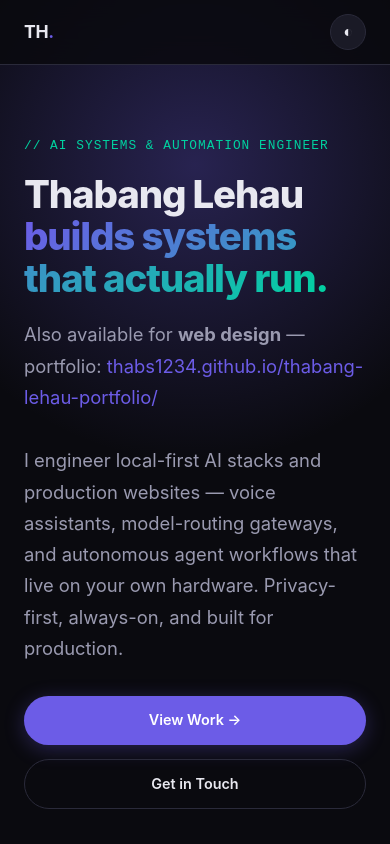
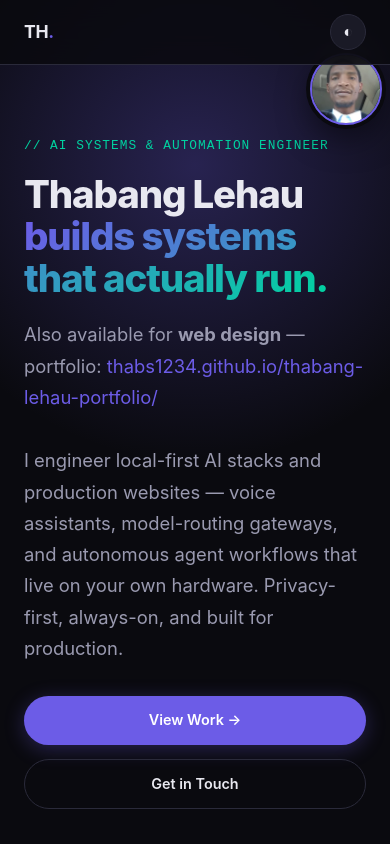
Before and after one commit to thabs1234/thabang-lehau-portfolio, a plain HTML site: page index.html in a window 390 px wide. Shown: the top 844 px of the page. Drawn offline with Linux system fonts and the light colour scheme.

Commit message:
Add profile photo (avatar.jpg) to hero section
- Circular avatar floated top-right of hero
- 300x278 JPEG, 12.8KB, object-fit cover
- Hover scale + glow effect, responsive on mobile
- Alt text: Thabang Lehau — AI Systems & Automation Engineer

```diff
--- a/index.html
+++ b/index.html
@@ -129,6 +129,34 @@
       z-index: 0;
     }
 
+    .hero-avatar {
+      position: absolute;
+      top: -24px;
+      right: clamp(8px, 4vw, 48px);
+      width: clamp(72px, 14vw, 130px);
+      height: clamp(72px, 14vw, 130px);
+      border-radius: 50%;
+      object-fit: cover;
+      border: 3px solid var(--accent);
+      box-shadow: 0 0 0 4px var(--bg), 0 12px 32px rgba(0, 0, 0, 0.5);
+      z-index: 2;
+      transition: transform 0.3s ease, box-shadow 0.3s ease;
+      pointer-events: none;
+    }
+    .hero-avatar:hover {
+      transform: scale(1.04);
+      box-shadow: 0 0 0 4px var(--bg), 0 16px 40px var(--accent-glow);
+    }
+    @media (max-width: 640px) {
+      .hero-avatar {
+        top: -12px;
+        right: 8px;
+        width: 72px;
+        height: 72px;
+        border-width: 2px;
+      }
+    }
+
     .hero-content { position: relative; z-index: 1; }
 
     .hero-label {
@@ -1368,6 +1396,7 @@
 
   <!-- HERO -->
   <header class="hero">
+    <img class="hero-avatar" src="avatar.jpg" alt="Thabang Lehau — AI Systems & Automation Engineer" />
     <div class="container hero-content">
       <div class="hero-label">// AI Systems & Automation Engineer</div>
       <h1>Thabang Lehau<br /><span class="gradient">builds systems that actually run.</span></h1>
```
